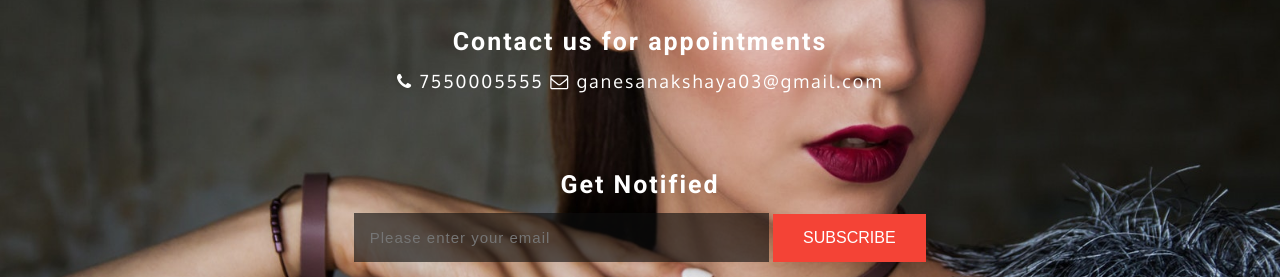
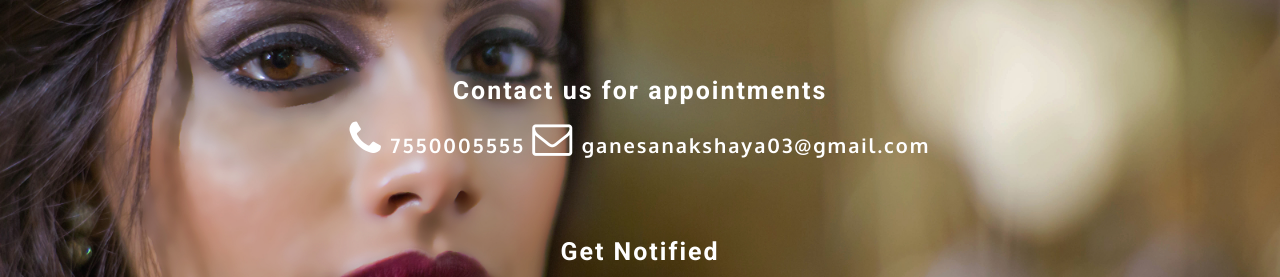
Before and after one commit to TenSketch/TPM, a plain HTML site: page index.html in a window 1280 px wide. Shown: the part 300-577 px from the top of the page. Drawn offline with Linux system fonts and the light colour scheme.

Commit message:
banner changed, font sizes

```diff
--- a/css/style.css
+++ b/css/style.css
@@ -56,7 +56,7 @@ body{
 	font-family: 'Roboto', sans-serif;
 	font-size: 100%;
 	background-color: #F44336;
-	background: url(../images/pexels-photo-247287.jpeg)no-repeat center top;
+	background: url(../images/B1.jpg)no-repeat center top;
     background-size: cover;
     -webkit-background-size: cover;
     -moz-background-size: cover;
@@ -184,6 +184,11 @@ body {
     font-size: 25px;
     margin-bottom: 14px;
 	letter-spacing:2px;
+}
+.newsletter p{
+    color: #fff;
+    font-size: 20px;
+    font-weight: 800;
 }
 .newsletter input[type="email"] {
     padding: 16px 2%;
--- a/index.html
+++ b/index.html
@@ -32,11 +32,12 @@
              <p style="margin-top: 10px; font-style: italic">Get Ready To Experience The Awesomeness</p>
             <br>
             <h1>Our grand new site is launching soon</h1>
+            <br>
             <div class="newsletter">
 
                 <h2>Contact us for appointments</h2>
-                <p><i class="fa fa-phone" aria-hidden="true"></i>&nbsp;7550005555
-                <i class="fa fa-envelope-o" aria-hidden="true"></i>&nbsp;ganesanakshaya03@gmail.com</p>
+                <p><i class="fa fa-phone fa-2x" aria-hidden="true"></i>&nbsp;7550005555
+                <i class="fa fa-envelope-o fa-2x" aria-hidden="true"></i>&nbsp;ganesanakshaya03@gmail.com</p>
             </div>
 <br><br>
 		<!--newsletter-->
```
Also changed, not shown: images/1.jpeg (deleted), images/23659296_224148598125528_3583868449970167886_n.jpg (deleted), images/23755093_225237511349970_620196725342212251_n.jpg (deleted), images/23755445_224148638125524_5081401600366683808_n.jpg (deleted), images/B1.jpg (added), images/banner-TPM (1).jpg (deleted), images/banner-TPM.jpg (deleted), images/banner-TPM.png (deleted), images/peaches banner.jpg (deleted), images/pexels-photo-247287.jpeg (deleted), images/woman-portrait-girl-color-90754.jpeg (deleted), 2 other files.
